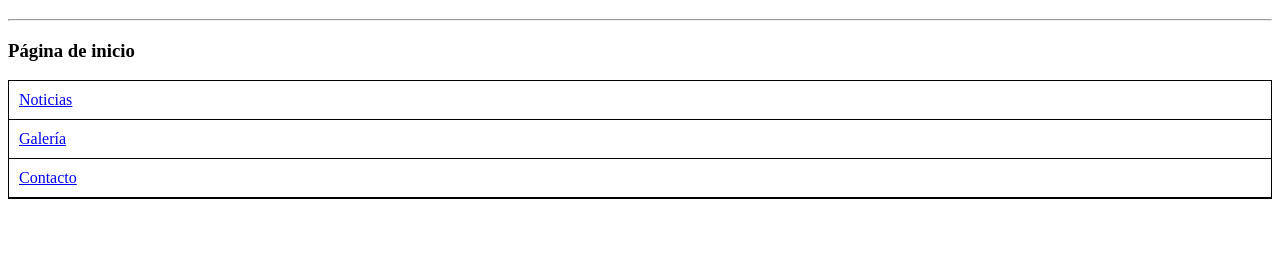
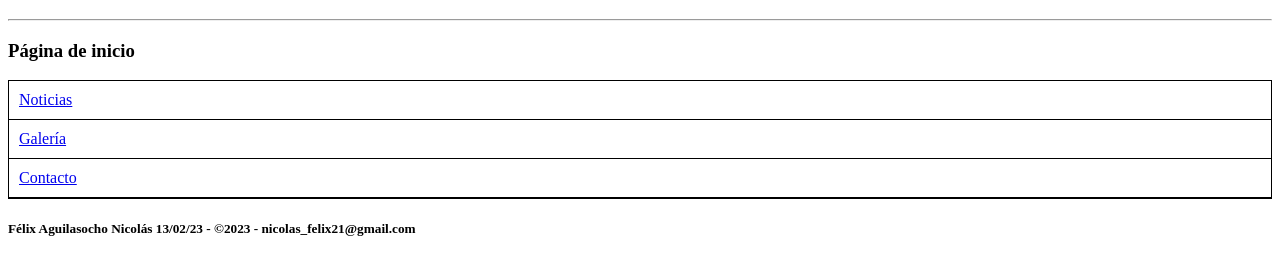
Before and after one commit to NicoFelixA/NicoFelixA.github.io, a plain HTML site: page Practica6.html in a window 1280 px wide. Shown: the part 61-336 px from the top of the page. Drawn offline with Linux system fonts and the light colour scheme.

Commit message:
Update Practica6.html

```diff
--- a/Practica6.html
+++ b/Practica6.html
@@ -20,5 +20,7 @@
             <a href="Practica6_Contacto.html">Contacto</a>
         </div>
     </div>
+        <H5> Félix Aguilasocho Nicolás 13/02/23 - &COPY;2023 - nicolas_felix21@gmail.com</H5>
+
 </body>
 </html>
```
